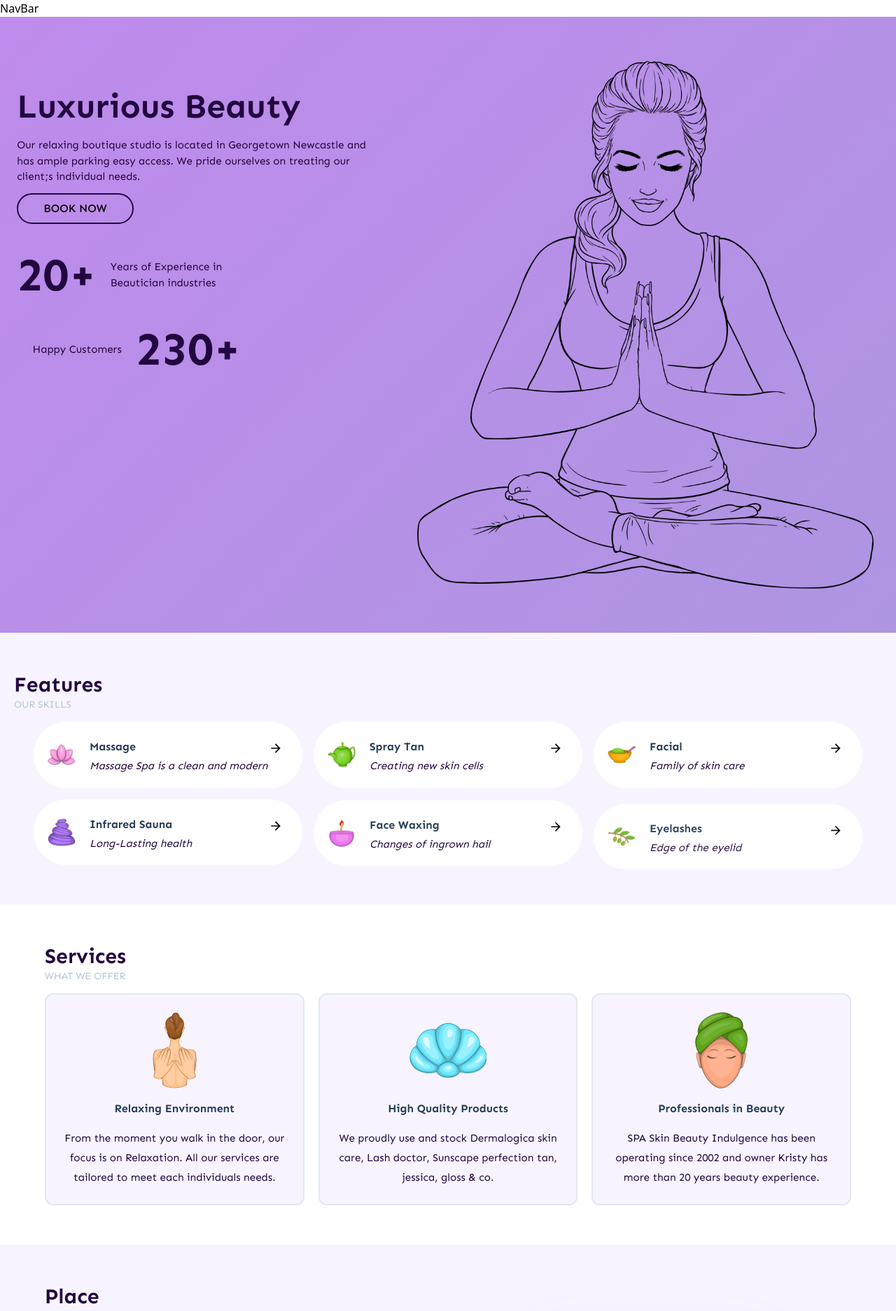
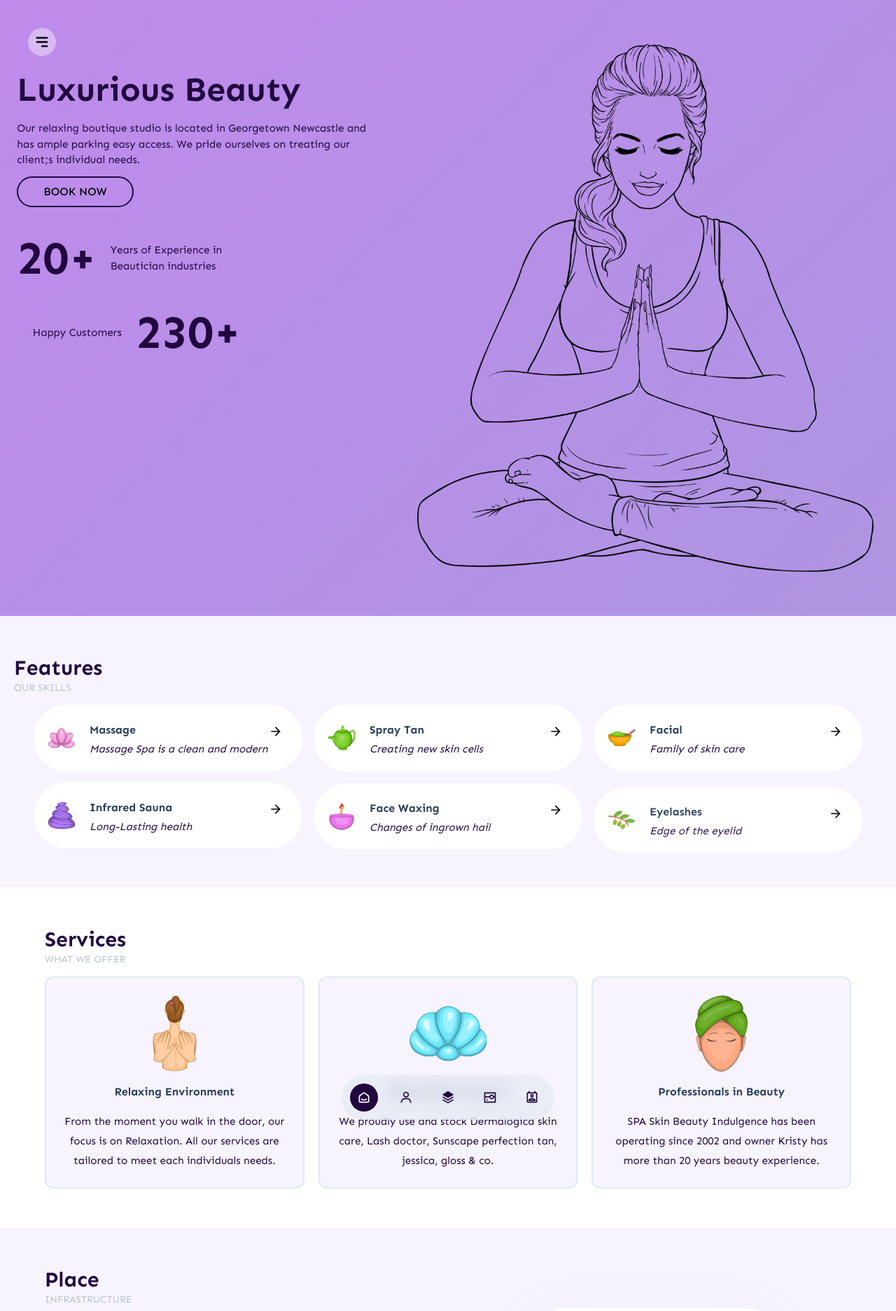
Before and after one commit to ValeraKaktotak/SPA-Agency-Animated-Website, a React (Vite) app: page / in a window 1280 px wide. Shown: the top 1873 px of the page at 70% size. Built offline with nearby package versions, Linux system fonts and the light colour scheme.

Commit message:
done NAVBAR SECTION

```diff
--- a/src/Content.ts
+++ b/src/Content.ts
@@ -25,14 +25,25 @@ import avatar4 from '@/assets/images/Testimonials/avatar4.png'
 import type { Content } from '@/types/content'
 
 //Import icons from react-icons
+import { BiUser } from 'react-icons/bi'
 import { BsInstagram } from 'react-icons/bs'
 import { GrMail } from 'react-icons/gr'
-import { MdArrowForward, MdCall } from 'react-icons/md'
-// import { TbSmartHome } from 'react-icons/tb'
-// import { BiUser } from 'react-icons/bi'
-// import { RiStackFill, RiProjectorLine } from 'react-icons/ri'
+import {
+  MdArrowForward,
+  MdCall,
+  MdOutlinePermContactCalendar
+} from 'react-icons/md'
+import { RiProjectorLine, RiStackFill } from 'react-icons/ri'
+import { TbSmartHome } from 'react-icons/tb'
 
 export const content: Content = {
+  nav: [
+    { link: '#home', icon: TbSmartHome },
+    { link: '#skills', icon: BiUser },
+    { link: '#services', icon: RiStackFill },
+    { link: '#projects', icon: RiProjectorLine },
+    { link: '#contact', icon: MdOutlinePermContactCalendar }
+  ],
   hero: {
     title: 'Luxurious Beauty',
     paragraph:
--- a/src/Layouts/NavBar.tsx
+++ b/src/Layouts/NavBar.tsx
@@ -1,8 +1,38 @@
-import type { FC } from 'react'
+import { useState, type FC } from 'react'
+import { HiMenuAlt3 } from 'react-icons/hi'
 
-interface INavBar {}
+//Content
+import { content } from '@/Content'
 
-const NavBar: FC<INavBar> = ({}) => {
-  return <div>NavBar</div>
+const NavBar: FC = () => {
+  const { nav } = content
+  const [showMenu, setShowMenu] = useState<boolean>(false)
+  const [active, setActive] = useState<number>(0)
+
+  return (
+    <div className='flex w-full justify-center'>
+      <div
+        onClick={() => setShowMenu(!showMenu)}
+        className='fixed left-10 top-10 z-[999] cursor-pointer rounded-full bg-white/40 p-2 duration-300 hover:bg-white/60'
+      >
+        <HiMenuAlt3 size={24} />
+      </div>
+
+      <nav
+        className={`fixed z-[999] flex items-center gap-5 rounded-full bg-slate-200/60 px-3 py-3 text-dark_primary backdrop-blur-md duration-300 ${showMenu ? 'bottom-10' : '-bottom-[100%]'}`}
+      >
+        {nav.map((item, i) => (
+          <a
+            className={`cursor-pointer rounded-full p-2.5 text-xl hover:bg-dark_primary/10 ${active === i && '!bg-dark_primary text-white'}`}
+            key={i}
+            href={item.link}
+            onClick={() => setActive(i)}
+          >
+            {item.icon({})}
+          </a>
+        ))}
+      </nav>
+    </div>
+  )
 }
 export default NavBar
--- a/src/components/Contact.tsx
+++ b/src/components/Contact.tsx
@@ -8,7 +8,7 @@ const Contact: FC = () => {
 
   return (
     <section id='contact' className='bg-dark_primary'>
-      <div className='px-5 py-14 md:container'>
+      <div className='overflow-hidden px-5 py-14 md:container'>
         <h2 data-aos='fade-down' className='title text-white'>
           {contact.title}
         </h2>
--- a/src/components/Projects.tsx
+++ b/src/components/Projects.tsx
@@ -18,7 +18,7 @@ const Projects: FC = () => {
 
   return (
     <section id='projects' className='bg-bg_light_primary'>
-      <div className='flex flex-col px-5 pt-14 md:container'>
+      <div className='flex flex-col overflow-hidden px-5 pt-14 md:container'>
         <div>
           <h2 data-aos='fade-down' className='title'>
             {projects.title}
--- a/src/components/Services.tsx
+++ b/src/components/Services.tsx
@@ -8,7 +8,7 @@ const Services: FC = () => {
 
   return (
     <section id='services'>
-      <div className='px-5 py-14 md:container'>
+      <div className='overflow-hidden px-5 py-14 md:container'>
         <h2 data-aos='fade-down' className='title'>
           {services.title}
         </h2>
--- a/src/components/Skills.tsx
+++ b/src/components/Skills.tsx
@@ -41,7 +41,10 @@ const Skills: FC = () => {
   }
 
   return (
-    <section id='skills' className='min-h-fit bg-bg_light_primary'>
+    <section
+      id='skills'
+      className='min-h-fit overflow-hidden bg-bg_light_primary'
+    >
       {/* Modal Dialog Section */}
       <Modal
         isOpen={modalIsOpen}
--- a/src/types/content.d.ts
+++ b/src/types/content.d.ts
@@ -1,6 +1,7 @@
 import { IconType } from 'react-icons'
 
 interface Content {
+  nav: Nav[]
   hero: Hero
   skills: Skills
   services: Services
@@ -8,6 +9,11 @@ interface Content {
   testimonials: Testimonials
   contact: Contact
   footer: Footer
+}
+
+interface Nav {
+  link: string
+  icon: IconType
 }
 
 interface Skills {
```
